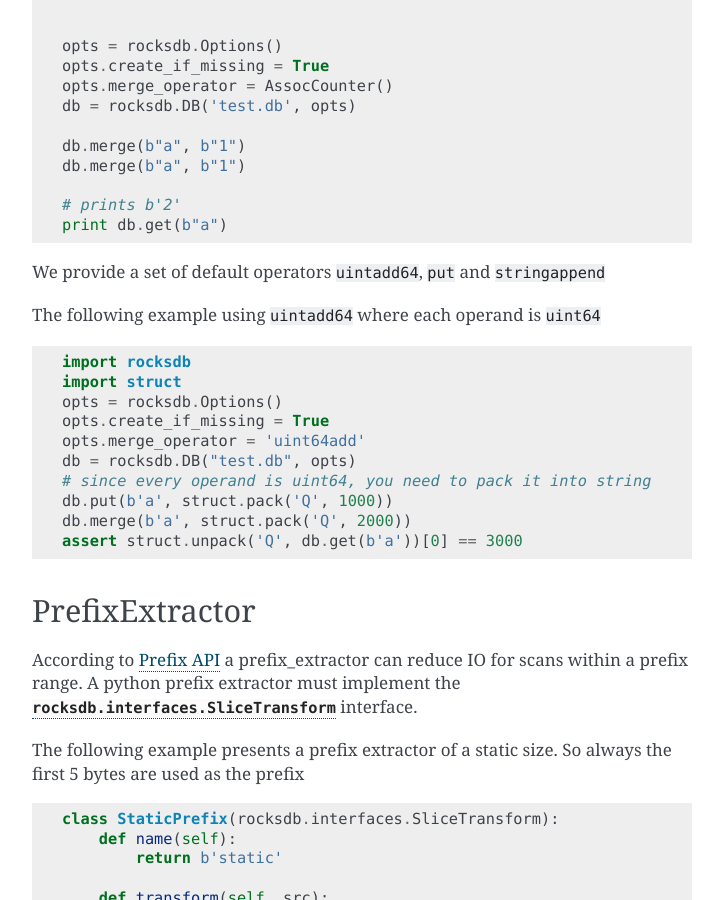
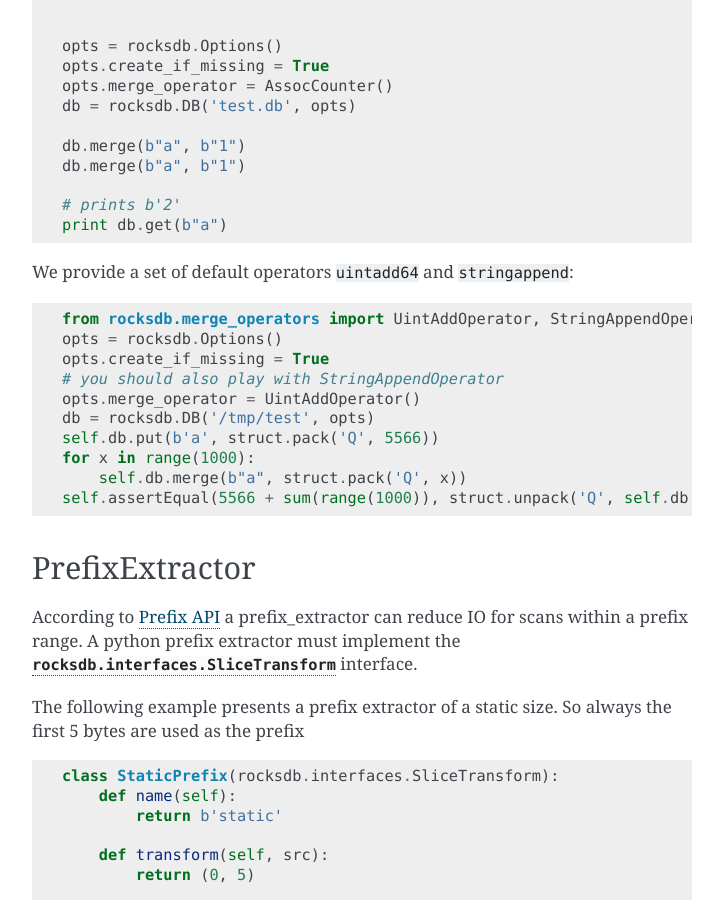
Before and after one commit to stephan-hof/pyrocksdb, a Sphinx documentation site: the page built from docs/tutorial/index.rst, in a window 1280 px wide and 900 px high, scrolled down 4307 px. Shown: the whole window, without its empty margins (388-1111 px from the left). Built offline with Sphinx 7.4.7, drawn with Linux system fonts in a browser that asks for light colours.

Commit message:
update the usage of default operators

```diff
--- a/docs/tutorial/index.rst
+++ b/docs/tutorial/index.rst
@@ -216,20 +216,20 @@ The following example python merge operator implements a counter ::
     # prints b'2'
     print db.get(b"a")
 
-We provide a set of default operators ``uintadd64``, ``put`` and ``stringappend``
+We provide a set of default operators ``uintadd64`` and ``stringappend``::
 
-The following example using ``uintadd64`` where each operand is ``uint64`` ::
-
-    import rocksdb
-    import struct
+    from rocksdb.merge_operators import UintAddOperator, StringAppendOperator
     opts = rocksdb.Options()
     opts.create_if_missing = True
-    opts.merge_operator = 'uint64add'
-    db = rocksdb.DB("test.db", opts)
-    # since every operand is uint64, you need to pack it into string
-    db.put(b'a', struct.pack('Q', 1000))
-    db.merge(b'a', struct.pack('Q', 2000))
-    assert struct.unpack('Q', db.get(b'a'))[0] == 3000
+    # you should also play with StringAppendOperator
+    opts.merge_operator = UintAddOperator()
+    db = rocksdb.DB('/tmp/test', opts)
+    self.db.put(b'a', struct.pack('Q', 5566))
+    for x in range(1000):
+        self.db.merge(b"a", struct.pack('Q', x))
+    self.assertEqual(5566 + sum(range(1000)), struct.unpack('Q', self.db.get(b'a'))[0])
+
+
 
 PrefixExtractor
 ===============
```
Also changed, not shown: 4 other files.
